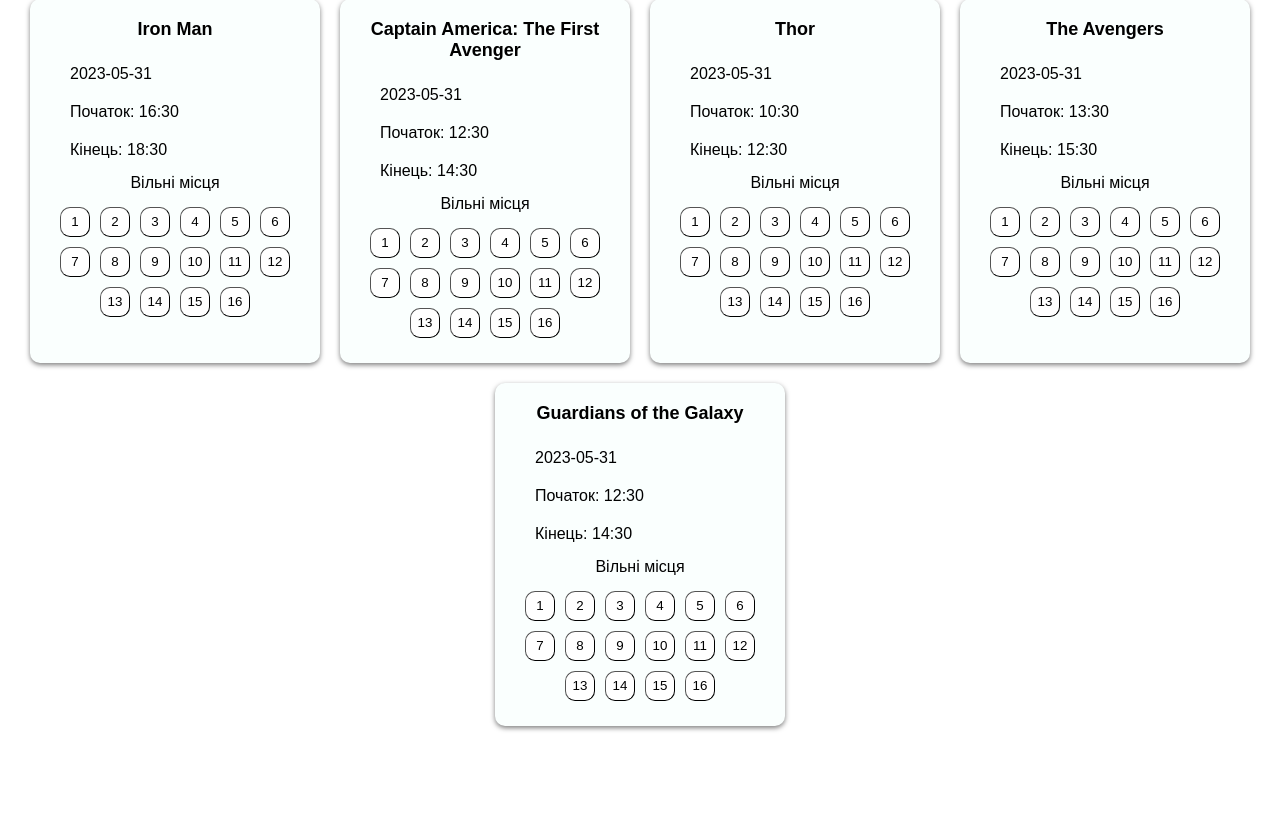
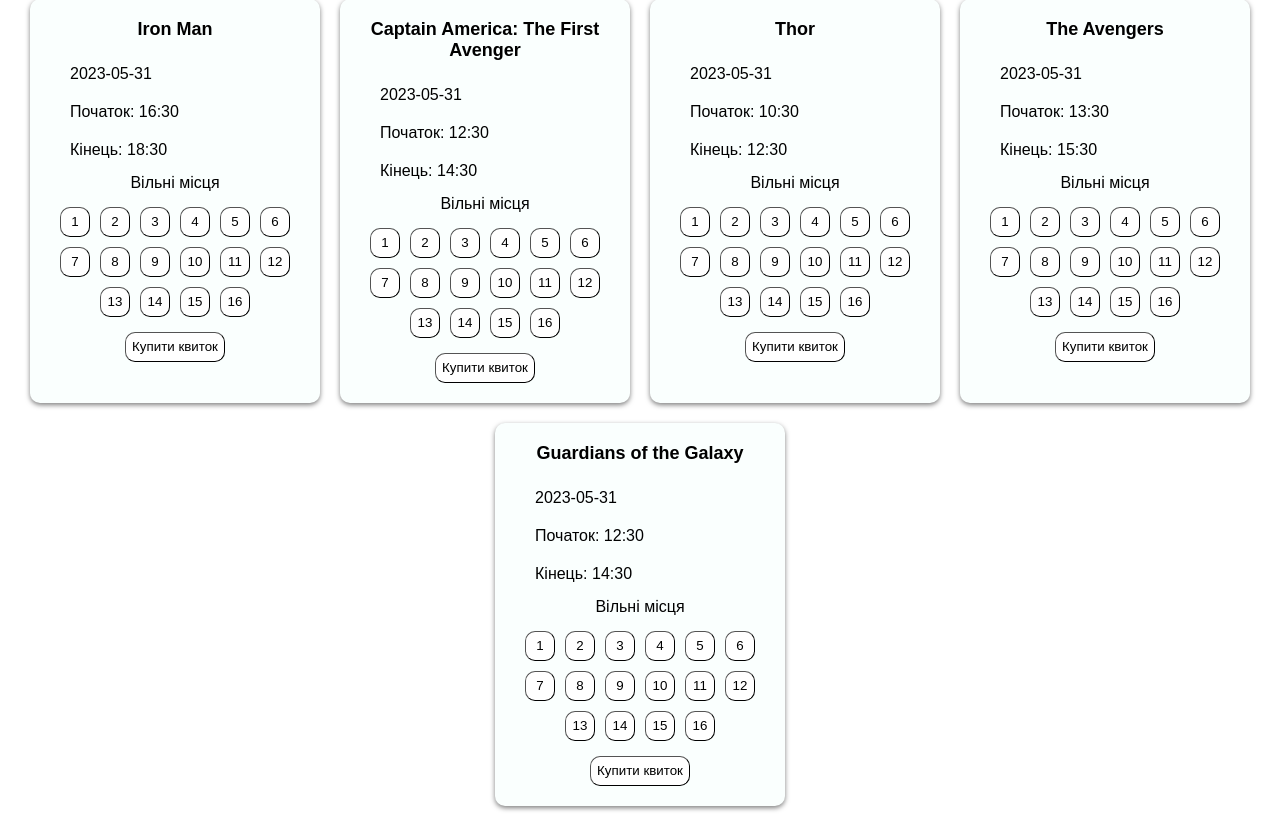
Before and after one commit to gerasimenko89/Kursova, a Flask app: page / in a window 1280 px wide. Shown: the part 111-947 px from the top of the page. Before the commit the page ends 842 px from the top, so only its background shows below. Run offline with Flask 3, Linux system fonts and the light colour scheme; data comes from the database, SQL or seed files in the repository.

Commit message:
Base page version 2

```diff
--- a/templates/main.html
+++ b/templates/main.html
@@ -28,6 +28,13 @@
             margin: 10px;
             box-shadow: 0 2px 5px rgba(0, 0, 0, 0.5);
             background-color: #fafffe;
+            transition: background-color 0.3s ease, transform 0.3s ease;
+        }
+
+        .movie-card:hover {
+            background-color: aquamarine; /* Change the hover background color as desired */
+            cursor: pointer;
+            transform: scale(1.05);
         }
 
         .movie-card h2 {
@@ -41,13 +48,14 @@
         .movie-card p {
             margin: 10px 0;
             color: black;
+        }
 
-        }
         .movie-button {
             display: flex;
             flex-wrap: wrap;
             justify-content: center;
         }
+
         .movie-button button {
             border-radius: 10px;
             height: 30px;
@@ -56,19 +64,60 @@
             background-color: white;
             border-width: 1px;
         }
+
+        .movie-button button.active {
+            background-color: aquamarine; /* Change the active button background color as desired */
+        }
+
         .filmInfo {
-
             border-radius: 10px;
         }
+
         .filmInfo p {
             padding-left: 20px;
             padding-top: 5px;
             padding-bottom: 5px;
         }
+
         .Seats {
             text-align: center;
         }
+
+        .BuyTicket {
+            display: flex;
+            justify-content: center;
+            align-items: center;
+            padding-top: 10px;
+        }
+        .BuyTicket button {
+            border-radius: 10px;
+            border-width: 1px;
+            height: 30px;
+            background-color: white;
+        }
     </style>
+    <script>
+        window.addEventListener('DOMContentLoaded', function() {
+            const buttons = document.querySelectorAll('.movie-button button');
+            const buyTicketBtn = document.querySelector('.BuyTicket button');
+
+            buttons.forEach(function(button) {
+                button.addEventListener('click', function() {
+                    button.classList.toggle('active');
+                    updateBuyTicketBtnText();
+                });
+            });
+
+            function updateBuyTicketBtnText() {
+                const activeButtons = document.querySelectorAll('.movie-button button.active');
+                if (activeButtons.length >= 2) {
+                    buyTicketBtn.textContent = 'Купити квитки';
+                } else {
+                    buyTicketBtn.textContent = 'Купити квиток';
+                }
+            }
+        });
+    </script>
 </head>
 <body>
 <h1>Cinema Schedule</h1>
@@ -80,7 +129,6 @@
             <p>{{ s.date }}</p>
             <p>Початок: {{ s.start_time }}</p>
             <p>Кінець: {{ s.end_time }}</p>
-
         </article>
         <p class="Seats">Вільні місця</p>
         <article class="movie-button">
@@ -88,6 +136,9 @@
             <button>{{ seat }}</button>
             {% endfor %}
         </article>
+        <article class="BuyTicket">
+            <button>Купити квиток</button>
+        </article>
     </div>
     {% endfor %}
 </div>
```
Lines whose indentation alone changed are shown as unchanged.
